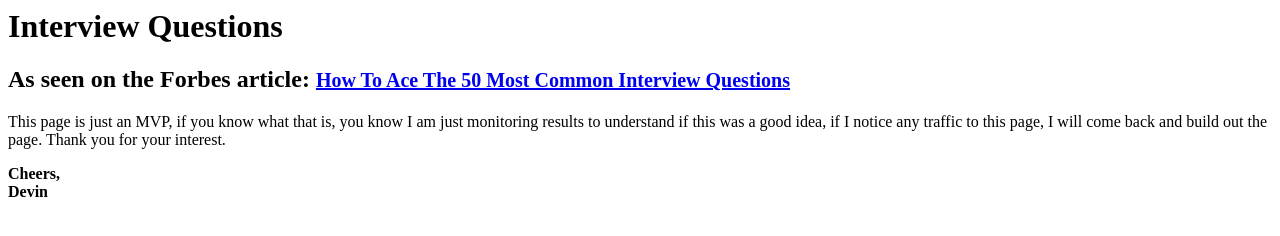
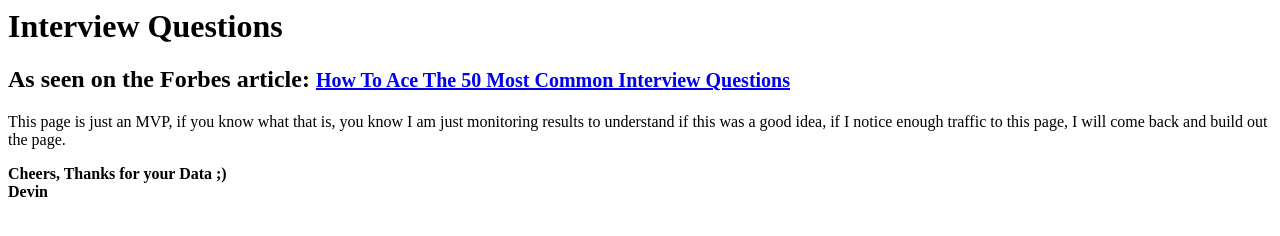
Before and after one commit to dglambert/dglambert.github.io, a plain HTML site: page interview_questions.html in a window 1280 px wide. Drawn offline with Linux system fonts and the light colour scheme.

Commit message:
updated signature

```diff
--- a/interview_questions.html
+++ b/interview_questions.html
@@ -3,9 +3,9 @@
 		<h1>Interview Questions</h1>
 		<h2>As seen on the Forbes article: <small><a href="http://www.forbes.com/sites/jacquelynsmith/2013/01/11/how-to-ace-the-50-most-common-interview-questions/">How To Ace The 50 Most Common Interview Questions</a></small></h2>
 		<p>
-		This page is just an MVP, if you know what that is, you know I am just monitoring results to understand if this was a good idea, if I notice any traffic to this page, I will come back and build out the page. Thank you for your interest.
+		This page is just an MVP, if you know what that is, you know I am just monitoring results to understand if this was a good idea, if I notice enough traffic to this page, I will come back and build out the page.
 		</p>
-		<strong>Cheers,</strong><br/>
+		<strong>Cheers, Thanks for your Data ;)</strong><br/>
 		<strong>Devin</strong>
 
 	</body>
```
